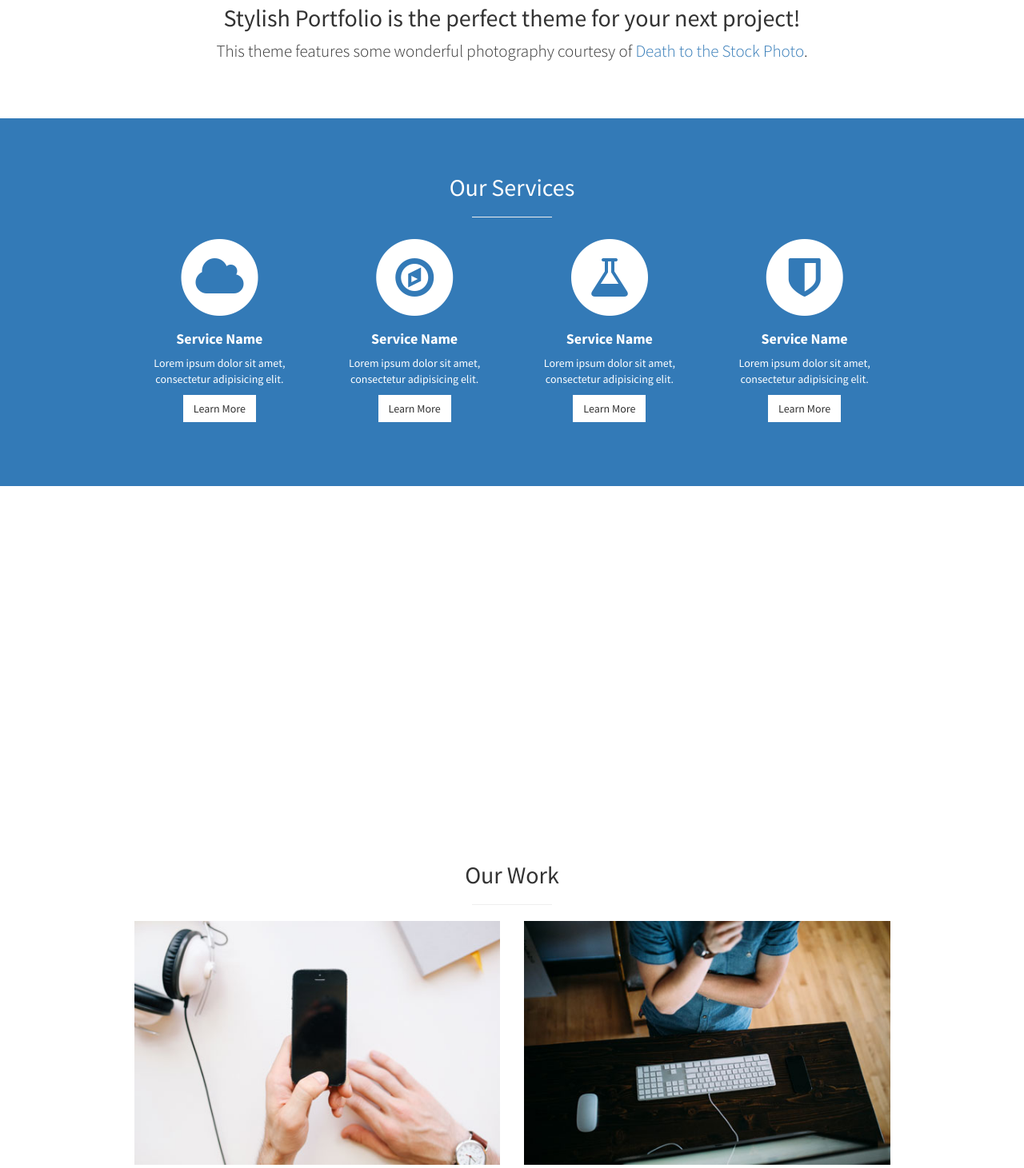
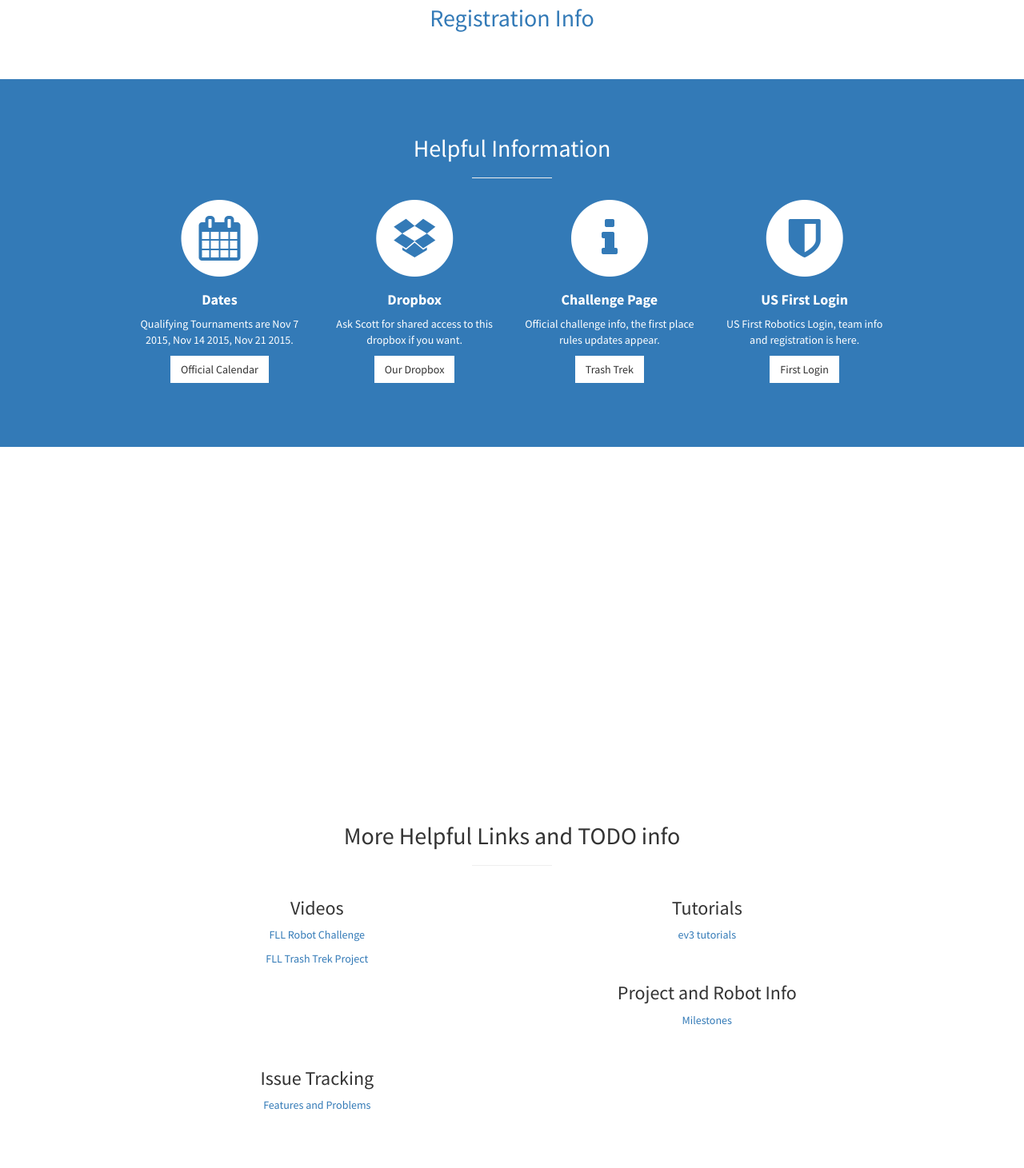
Before and after one commit to GearGirls/GearGirls.github.io, a plain HTML site: page index.html in a window 1280 px wide. Shown: the part 864-2325 px from the top of the page at 80% size. Drawn offline with Linux system fonts and the light colour scheme.

Commit message:
Updated site

```diff
--- a/index.html
+++ b/index.html
@@ -22,7 +22,6 @@
 <header id="top" class="header">
   <div class="text-vertical-center">
     <h1>Gear Girls Info</h1>
-            <h3>Free Bootstrap Themes &amp; Templates</h3>
     <br>
     <a href="#about" class="btn btn-dark btn-lg">Find Out More</a>
   </div>
@@ -33,8 +32,7 @@
   <div class="container">
     <div class="row">
       <div class="col-lg-12 text-center">
-                    <h2>Stylish Portfolio is the perfect theme for your next project!</h2>
-                    <p class="lead">This theme features some wonderful photography courtesy of <a target="_blank" href="http://join.deathtothestockphoto.com/">Death to the Stock Photo</a>.</p>
+        <h2><a href="http://www.usfirst.org/sites/default/files/uploadedFiles/About_Us/FIRST-Youth-Team-Member-Paperwork.pdf">Registration Info</a></h2>
       </div>
     </div>
     <!-- /.row -->
@@ -48,46 +46,50 @@
   <div class="container">
     <div class="row text-center">
       <div class="col-lg-10 col-lg-offset-1">
-                    <h2>Our Services</h2>
+        <h2>Helpful Information</h2>
         <hr class="small">
         <div class="row">
           <div class="col-md-3 col-sm-6">
             <div class="service-item">
               <span class="fa-stack fa-4x">
                 <i class="fa fa-circle fa-stack-2x"></i>
-                                <i class="fa fa-cloud fa-stack-1x text-primary"></i>
+                <i class="fa fa-calendar fa-stack-1x text-primary"></i>
               </span>
               <h4>
-                                    <strong>Service Name</strong>
+                <strong>Dates</strong>
               </h4>
-                                <p>Lorem ipsum dolor sit amet, consectetur adipisicing elit.</p>
-                                <a href="#" class="btn btn-light">Learn More</a>
+              <p>
+                Qualifying Tournaments are
+                Nov 7 2015,
+                Nov 14 2015,
+                Nov 21 2015. </p>
+              <a href="http://www.usfirst.org/roboticsprograms/jr.fll/season-calendar" class="btn btn-light">Official Calendar</a>
             </div>
           </div>
           <div class="col-md-3 col-sm-6">
             <div class="service-item">
               <span class="fa-stack fa-4x">
                 <i class="fa fa-circle fa-stack-2x"></i>
-                                <i class="fa fa-compass fa-stack-1x text-primary"></i>
+                <i class="fa fa-dropbox fa-stack-1x text-primary"></i>
               </span>
               <h4>
-                                    <strong>Service Name</strong>
+                <strong>Dropbox</strong>
               </h4>
-                                <p>Lorem ipsum dolor sit amet, consectetur adipisicing elit.</p>
-                                <a href="#" class="btn btn-light">Learn More</a>
+              <p>Ask Scott for shared access to this dropbox if you want.</p>
+              <a href="https://www.dropbox.com/sh/ucprn0rfxfa26py/AAAvCSjkphPekrfUg3uDhDsJa?dl=0" class="btn btn-light">Our Dropbox</a>
             </div>
           </div>
           <div class="col-md-3 col-sm-6">
             <div class="service-item">
               <span class="fa-stack fa-4x">
                 <i class="fa fa-circle fa-stack-2x"></i>
-                                <i class="fa fa-flask fa-stack-1x text-primary"></i>
+                <i class="fa fa-info fa-stack-1x text-primary"></i>
               </span>
               <h4>
-                                    <strong>Service Name</strong>
+                <strong>Challenge Page</strong>
               </h4>
-                                <p>Lorem ipsum dolor sit amet, consectetur adipisicing elit.</p>
-                                <a href="#" class="btn btn-light">Learn More</a>
+              <p>Official challenge info, the first place rules updates appear.</p>
+              <a href="http://www.firstlegoleague.org/challenge/thechallenge" class="btn btn-light">Trash Trek</a>
             </div>
           </div>
           <div class="col-md-3 col-sm-6">
@@ -97,10 +99,10 @@
                 <i class="fa fa-shield fa-stack-1x text-primary"></i>
               </span>
               <h4>
-                                    <strong>Service Name</strong>
+                <strong>US First Login</strong>
               </h4>
-                                <p>Lorem ipsum dolor sit amet, consectetur adipisicing elit.</p>
-                                <a href="#" class="btn btn-light">Learn More</a>
+              <p>US First Robotics Login, team info and registration is here.</p>
+              <a href="https://my.usfirst.org/fll/tims/site.lasso" class="btn btn-light">First Login</a>
             </div>
           </div>
         </div>
@@ -125,40 +127,44 @@
   <div class="container">
     <div class="row">
       <div class="col-lg-10 col-lg-offset-1 text-center">
-                    <h2>Our Work</h2>
+        <h2>More Helpful Links and TODO info</h2>
         <hr class="small">
         <div class="row">
           <div class="col-md-6">
             <div class="portfolio-item">
-                                <a href="#">
-                                    <img class="images-portfolio img-responsive" src="images/portfolio-1.jpg">
+
+              <h3>Videos</h3>
+              <p><a href="https://youtu.be/akuN95EyXJk">FLL Robot Challenge</a></p>
+              <a href="https://youtu.be/HhSXJ7bvSYQ">FLL Trash Trek Project</a>
+
+            </div>
+          </div>
+          <div class="col-md-6">
+            <div class="portfolio-item">
+
+              <h3>Tutorials</h3>
+              <a href="http://ev3lessons.com/">ev3 tutorials</a>
+
+            </div>
+          </div>
+          <div class="col-md-6">
+            <div class="portfolio-item">
+              <h3> Project and Robot Info</h3>
+              <a href="https://github.com/GearGirls/GearGirls.github.io/milestones">
+                Milestones
               </a>
             </div>
           </div>
           <div class="col-md-6">
             <div class="portfolio-item">
-                                <a href="#">
-                                    <img class="img-portfolio img-responsive" src="images/portfolio-2.jpg">
-                                </a>
-                            </div>
-                        </div>
-                        <div class="col-md-6">
-                            <div class="portfolio-item">
-                                <a href="#">
-                                    <img class="img-portfolio img-responsive" src="images/portfolio-3.jpg">
-                                </a>
-                            </div>
-                        </div>
-                        <div class="col-md-6">
-                            <div class="portfolio-item">
-                                <a href="#">
-                                    <img class="img-portfolio img-responsive" src="images/portfolio-4.jpg">
+              <h3> Issue Tracking </h3>
+              <a href="https://github.com/GearGirls/GearGirls.github.io/issues">
+                Features and Problems
               </a>
             </div>
           </div>
         </div>
-                    <!-- /.row (nested) -->
-                    <a href="#" class="btn btn-dark">View More Items</a>
+
       </div>
       <!-- /.col-lg-10 -->
     </div>
@@ -167,56 +173,19 @@
   <!-- /.container -->
 </section>
 
-    <!-- Call to Action -->
-    <aside class="call-to-action bg-primary">
-        <div class="container">
-            <div class="row">
-                <div class="col-lg-12 text-center">
-                    <h3>The buttons below are impossible to resist.</h3>
-                    <a href="#" class="btn btn-lg btn-light">Click Me!</a>
-                    <a href="#" class="btn btn-lg btn-dark">Look at Me!</a>
-                </div>
-            </div>
-        </div>
-    </aside>
 
-    <!-- Map -->
-    <section id="contact" class="map">
-        <iframe width="100%" height="100%" frameborder="0" scrolling="no" marginheight="0" marginwidth="0" src="https://maps.google.com/maps?f=q&amp;source=s_q&amp;hl=en&amp;geocode=&amp;q=Twitter,+Inc.,+Market+Street,+San+Francisco,+CA&amp;aq=0&amp;oq=twitter&amp;sll=28.659344,-81.187888&amp;sspn=0.128789,0.264187&amp;ie=UTF8&amp;hq=Twitter,+Inc.,+Market+Street,+San+Francisco,+CA&amp;t=m&amp;z=15&amp;iwloc=A&amp;output=embed"></iframe>
-        <br />
-        <small>
-            <a href="https://maps.google.com/maps?f=q&amp;source=embed&amp;hl=en&amp;geocode=&amp;q=Twitter,+Inc.,+Market+Street,+San+Francisco,+CA&amp;aq=0&amp;oq=twitter&amp;sll=28.659344,-81.187888&amp;sspn=0.128789,0.264187&amp;ie=UTF8&amp;hq=Twitter,+Inc.,+Market+Street,+San+Francisco,+CA&amp;t=m&amp;z=15&amp;iwloc=A"></a>
-        </small>
-        </iframe>
-    </section>
+
 
 <!-- Footer -->
 <footer>
   <div class="container">
     <div class="row">
       <div class="col-lg-10 col-lg-offset-1 text-center">
-                    <h4><strong>Start Bootstrap</strong>
+        <h4><strong>Ask Questions!</strong>
         </h4>
-                    <p>3481 Melrose Place<br>Beverly Hills, CA 90210</p>
-                    <ul class="list-unstyled">
-                        <li><i class="fa fa-phone fa-fw"></i> (123) 456-7890</li>
-                        <li><i class="fa fa-envelope-o fa-fw"></i>  <a href="mailto:name@example.com">name@example.com</a>
-                        </li>
-                    </ul>
-                    <br>
-                    <ul class="list-inline">
-                        <li>
-                            <a href="#"><i class="fa fa-facebook fa-fw fa-3x"></i></a>
-                        </li>
-                        <li>
-                            <a href="#"><i class="fa fa-twitter fa-fw fa-3x"></i></a>
-                        </li>
-                        <li>
-                            <a href="#"><i class="fa fa-dribbble fa-fw fa-3x"></i></a>
-                        </li>
-                    </ul>
+
         <hr class="small">
-                    <p class="text-muted">Copyright &copy; Your Website 2014</p>
+        <p class="text-muted">Copyright &copy;  2015</p>
       </div>
     </div>
   </div>
```
Lines whose indentation alone changed are shown as unchanged.
